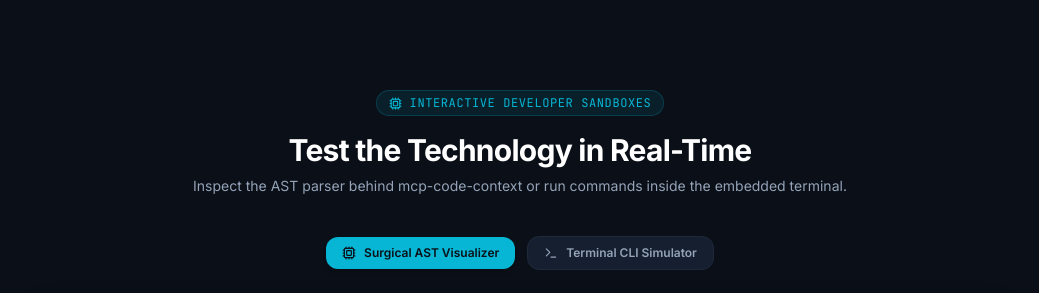
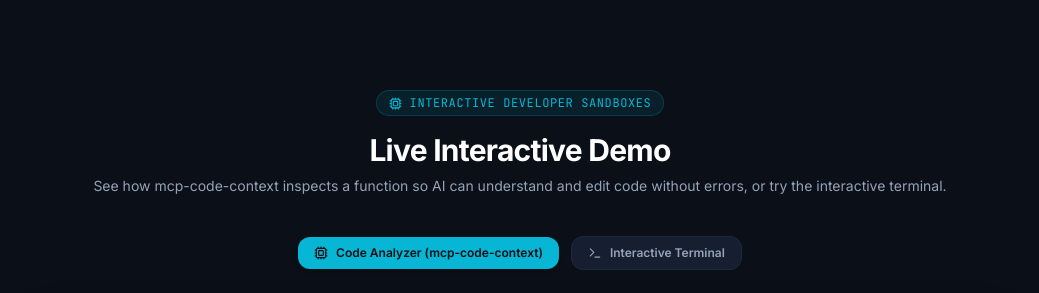
Before and after one commit to achatainga/alejandro-chataing-dev, a React (Vite) app: page / in a window 1280 px wide. Shown: the part 7060-7353 px from the top of the page, without its empty margins (120-1159 px from the left). Built offline with nearby package versions, Linux system fonts and the light colour scheme; no server answers.

Commit message:
refactor(ui): humanize interactive sandbox tab labels

```diff
--- a/src/client/components/InteractiveSandboxes.tsx
+++ b/src/client/components/InteractiveSandboxes.tsx
@@ -80,12 +80,12 @@ export function InteractiveSandboxes({ lang, onOpenHireModal }: InteractiveSandb
             <span>{isEs ? 'Playgrounds Interactivos' : 'Interactive Developer Sandboxes'}</span>
           </div>
           <h2 className="text-2xl sm:text-3xl font-bold text-white tracking-tight mb-2">
-            {isEs ? 'Experimenta la Tecnología en Vivo' : 'Test the Technology in Real-Time'}
+            {isEs ? 'Demostración Interactiva en Vivo' : 'Live Interactive Demo'}
           </h2>
           <p className="text-cyber-muted text-xs sm:text-sm">
             {isEs
-              ? 'Prueba el visualizador AST de mcp-code-context o interactúa con la terminal CLI integrada.'
-              : 'Inspect the AST parser behind mcp-code-context or run commands inside the embedded terminal.'}
+              ? 'Mira cómo mcp-code-context analiza una función para que la IA la entienda sin errores, o interactúa con la terminal.'
+              : 'See how mcp-code-context inspects a function so AI can understand and edit code without errors, or try the interactive terminal.'}
           </p>
         </div>
 
@@ -101,7 +101,7 @@ export function InteractiveSandboxes({ lang, onOpenHireModal }: InteractiveSandb
             }`}
           >
             <Cpu size={14} />
-            <span>{isEs ? 'Visualizador AST Quirúrgico' : 'Surgical AST Visualizer'}</span>
+            <span>{isEs ? 'Analizador de Código (mcp-code-context)' : 'Code Analyzer (mcp-code-context)'}</span>
           </button>
 
           <button
@@ -114,7 +114,7 @@ export function InteractiveSandboxes({ lang, onOpenHireModal }: InteractiveSandb
             }`}
           >
             <Terminal size={14} />
-            <span>{isEs ? 'Simulador Terminal CLI' : 'Terminal CLI Simulator'}</span>
+            <span>{isEs ? 'Terminal Interactiva' : 'Interactive Terminal'}</span>
           </button>
         </div>
 
```
